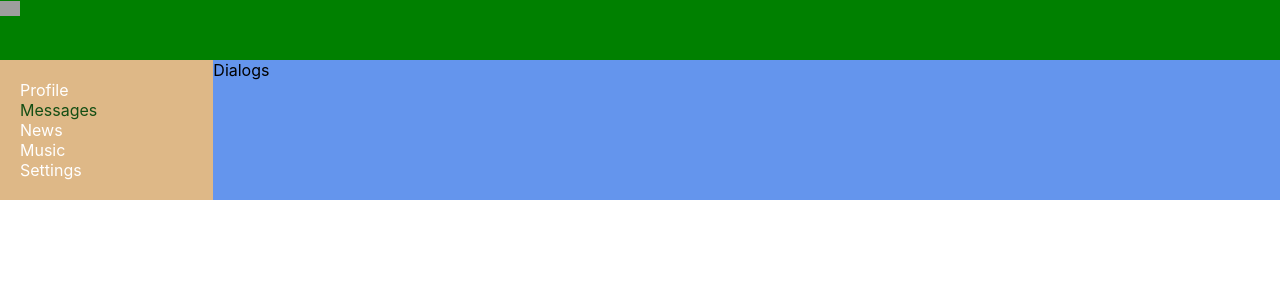
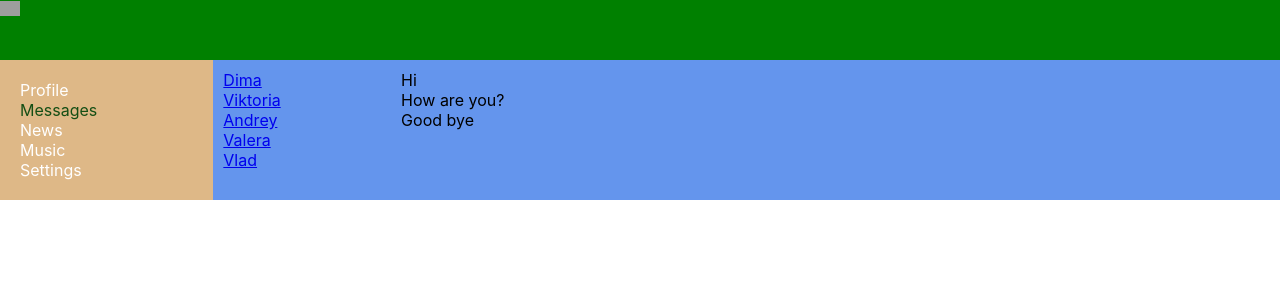
Before and after one commit to Arm115/React, a React (Create React App) app: page /dialogs in a window 1280 px wide. Shown: the top 300 px of the page. Built offline with nearby package versions, Linux system fonts and the light colour scheme; grey boxes are pictures that could not be loaded.

Commit message:
05.dialogs css, exact

```diff
--- a/src/App.js
+++ b/src/App.js
@@ -19,7 +19,7 @@ const App = () => {
         <Header />
         <Navbar />
         <div className='app-wrapper-content'>
-          <Route path='/dialogs' component={Dialogs} />
+          <Route path='/dialogs' component={Dialogs} /> {/* exact */}
           <Route path='/profile' component={Profile} />
           <Route path='/news' component={News}/>
           <Route path='/music' component={Music}/>
--- a/src/components/Dialogs/Dialogs.jsx
+++ b/src/components/Dialogs/Dialogs.jsx
@@ -1,10 +1,43 @@
+import { NavLink } from 'react-router-dom'
 import modules from './Dialogs.module.css'
 
 const Dialogs = (props) => {
     return (
-        <div className={modules.content}>
+        <div className={modules.dialogs}>
+            <div className={modules.dialogsItems}>
+                <div className={modules.dialog + ' ' + modules.active}>
+                    <NavLink to='/dialogs/1'>
+                        Dima
+                    </NavLink>
+                </div>
+                <div className={modules.dialog}>
+                    <NavLink to='/dialogs/2'>
+                        Viktoria
+                    </NavLink>
+                </div>
+                <div className={modules.dialog}>
+                    <NavLink to='/dialogs/3'>
+                    Andrey
+                    </NavLink>
+                </div>
+                <div className={modules.dialog}>
+                    <NavLink to='/dialogs/4'>
+                    Valera
+                    </NavLink>
+                </div>
+                <div className={modules.dialog}>
+                    <NavLink to='/dialogs/5'>
+                    Vlad
+                    </NavLink>
+                </div>
 
-            Dialogs
+
+            </div>
+            <div className={modules.messages}>
+                <div className={modules.message}>Hi</div>
+                <div className={modules.message}>How are you?</div>
+                <div className={modules.message}>Good bye</div>
+            </div>
         </div>
     )
 }
--- a/src/components/Dialogs/Dialogs.module.css
+++ b/src/components/Dialogs/Dialogs.module.css
@@ -1,4 +1,20 @@
-.content{
-    grid-area: c;
-    background-color: cornflowerblue;
+.dialogs{
+    display: grid;
+    grid-template-columns: 2fr 10fr;
 }
+
+.dialogsItems{
+    padding: 10px;
+}
+
+.dialogsItems .active{
+    color: gold;
+}
+
+.messages{
+    padding: 10px;
+}
+
+.message{
+
+}
--- a/src/components/Profile/Profile.jsx
+++ b/src/components/Profile/Profile.jsx
@@ -8,10 +8,6 @@ const Profile = (props) => {
         </div>
         <div className={other_items.info}>
             <img src='https://rlab.me/wp-content/uploads/2017/09/sozdat-avatar-dlya-youtube-sharg.png' />
-            <span>Имя: </span>
-            <span>Имя: </span>
-            <span>Имя: </span>
-            <span>Имя: </span>
         </div>
         <My_posts />
     </div>
```
